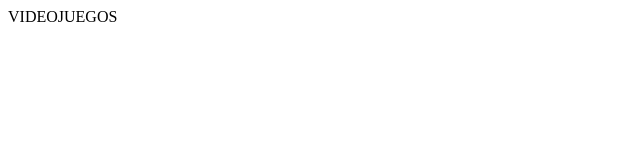
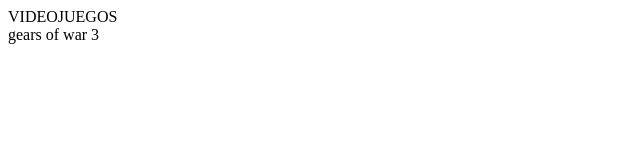
Before and after one commit to dogor17/git-videojuegos, a plain HTML site: page index.html in a window 1280 px wide. Shown: the full height of the page, 0-640 px from the left. Drawn offline with Linux system fonts and the light colour scheme.

Commit message:
segundo commit

```diff
--- a/index.html
+++ b/index.html
@@ -7,6 +7,7 @@
 </head>
 <body>
     <div>VIDEOJUEGOS</div>
+    <div>gears of war 3</div>
 
 </body>
 </html>
```
